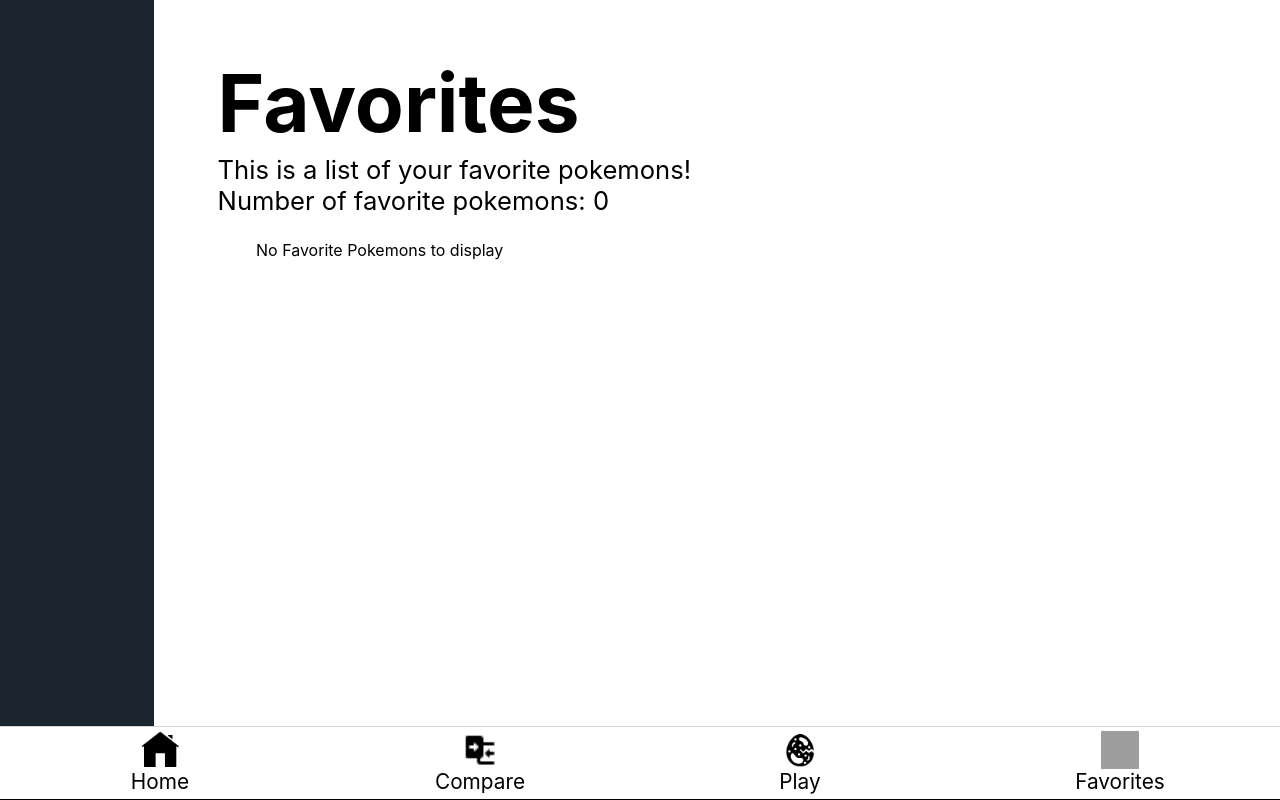
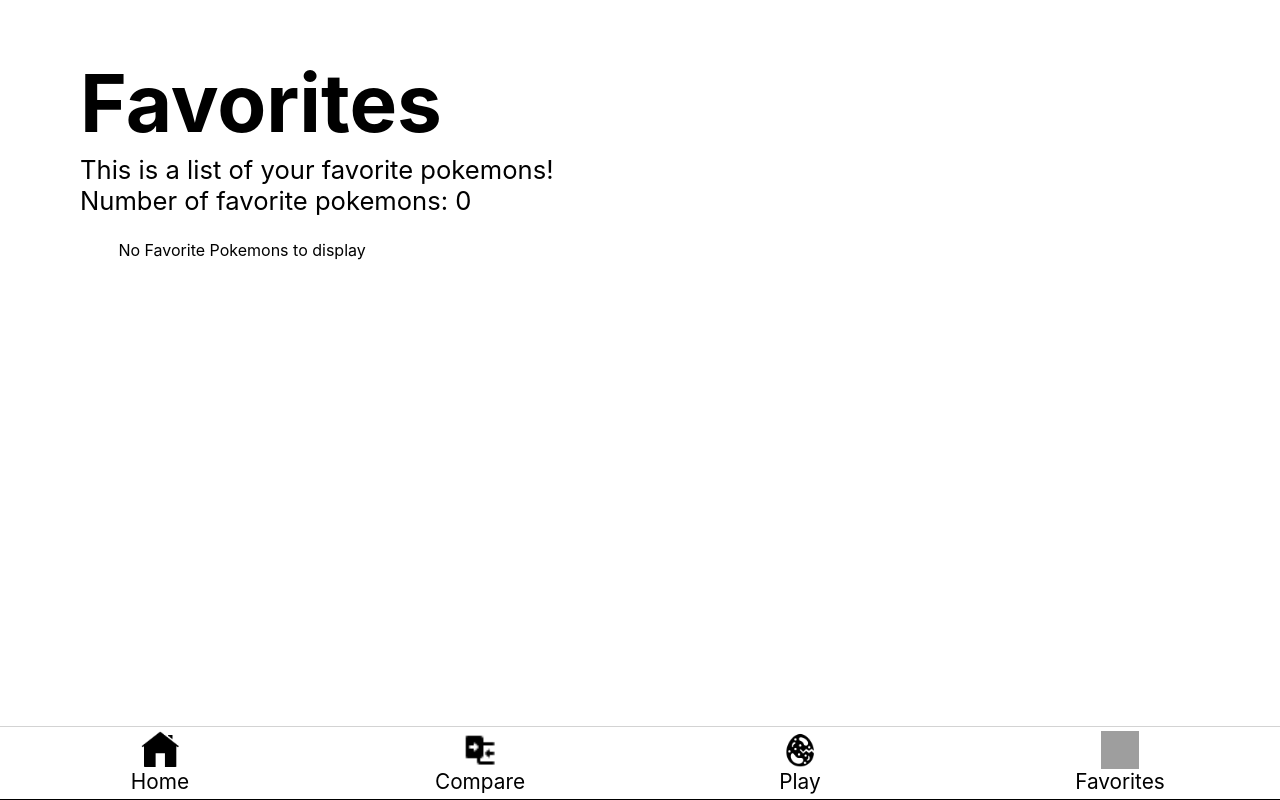
Before and after one commit to Cg9291/pokedex, a React (Create React App) app: page /favorites in a window 1280 px wide. Built offline with nearby package versions, Linux system fonts and the light colour scheme; grey boxes are pictures that could not be loaded.

Commit message:
ipad pro ui tweaks

```diff
--- a/src/components/comparator/ComparatorsPokemonCards.tsx
+++ b/src/components/comparator/ComparatorsPokemonCards.tsx
@@ -69,10 +69,9 @@
     height: 100%;
     overflow: hidden;
     flex: 1 1 0;
-    max-height: 13rem; //to stop image quality from getting too bad when getting bigger
 
-    @media ${breakpoints.widthsQueries.minWidths.laptop} {
-        max-height: 35vh;
+    @media ${breakpoints.widthsQueries.minWidths.tablet} {
+        max-height: 75%; //to stop image quality from getting too bad when getting bigger
     }
 `;
 
@@ -97,9 +96,9 @@
     color: inherit;
     font-size: 1em;
 
-    @media ${breakpoints.widthsQueries.minWidths.tablet} {
-        height: 3.2rem;
-        font-size: 1.3rem;
-        left: 0.5rem;
+    @media ${breakpoints.heightsQueries.minHeights.tablet} {
+        //height: 3.2rem;
+        font-size: 1.3em;
+        max-height: 20%;
     }
 `;
--- a/src/pages/Comparator.tsx
+++ b/src/pages/Comparator.tsx
@@ -147,16 +147,6 @@
     flex: 1 0 0;
     background-color: white;
     overflow: hidden;
-
-    @media ${breakpoints.widthsQueries.minWidths.tablet} {
-        max-height: 100%;
-        height: 100%;
-    }
-
-    @media ${breakpoints.widthsQueries.minWidths.laptop} {
-        padding: 0 12vw;
-        background-color: #1b252f;
-    }
 `;
 
 const Wrapper = styled(ContainerPrototype)<{ $isActive?: boolean }>`
@@ -165,14 +155,6 @@
     padding: 0 1rem 1rem;
     row-gap: 0.5rem;
     align-items: center;
-
-    @media ${breakpoints.widthsQueries.minWidths.tablet} {
-        //height: 100%;
-    }
-    @media ${breakpoints.widthsQueries.minWidths.laptop} {
-        position: relative;
-        padding: 0 5vw;
-    }
 `;
 
 const Header = styled(ContainerPrototype)`
@@ -201,10 +183,11 @@
     flex: 0 0 content;
     font-size: 1.1em;
     @media ${breakpoints.widthsQueries.minWidths.tablet} {
-        font-size: 1.4rem;
+        font-size: 1.4em;
     }
-    @media ${breakpoints.widthsQueries.minWidths.laptop} {
-        font-size: 1.6em;
+    @media ${breakpoints.heightsQueries.minHeights.flexible("1366px")} {
+        font-size: 2em;
+        line-height: 0.94em;
     }
 `;
 
--- a/src/pages/Favorites.tsx
+++ b/src/pages/Favorites.tsx
@@ -33,11 +33,6 @@
     flex: 1 0 0;
     overflow: hidden;
     padding: 0 1rem;
-
-    @media ${breakpoints.widthsQueries.minWidths.laptop} {
-        padding: 0 12vw;
-        background-color: #1b252f;
-    }
 `;
 
 const Wrapper = styled(ContainerPrototype)`
@@ -55,17 +50,12 @@
     grid-template-columns: 1fr 1fr;
     grid-auto-rows: max-content;
     gap: 2vh;
-    //margin: 1vh 0;
     padding: 2vh 0;
-    overflow: scroll;
+    overflow-y: scroll;
     flex: 1 0 0;
-    //background-color: rgba(0, 0, 0, 0.03);
-    //border-radius: 8px;
-    //border: 1px solid rgba(0, 0, 0, 0.3);
 
     @media ${breakpoints.widthsQueries.minWidths.tablet} {
         grid-auto-rows: 20vh;
-        //border: 1px solid grey;
     }
 
     @media ${breakpoints.widthsQueries.minWidths.laptop} {
--- a/src/pages/PokemonGuess.tsx
+++ b/src/pages/PokemonGuess.tsx
@@ -87,10 +87,10 @@
 const Container = styled(ContainerPrototype)`
     flex: 1 1 0;
     overflow: hidden;
-    @media ${breakpoints.widthsQueries.minWidths.laptop} {
+    /*  @media ${breakpoints.widthsQueries.minWidths.laptop} {
         padding: 0 12vw;
         background-color: #1b252f;
-    }
+    } */
 `;
 
 const Wrapper = styled(ContainerPrototype)`
```
